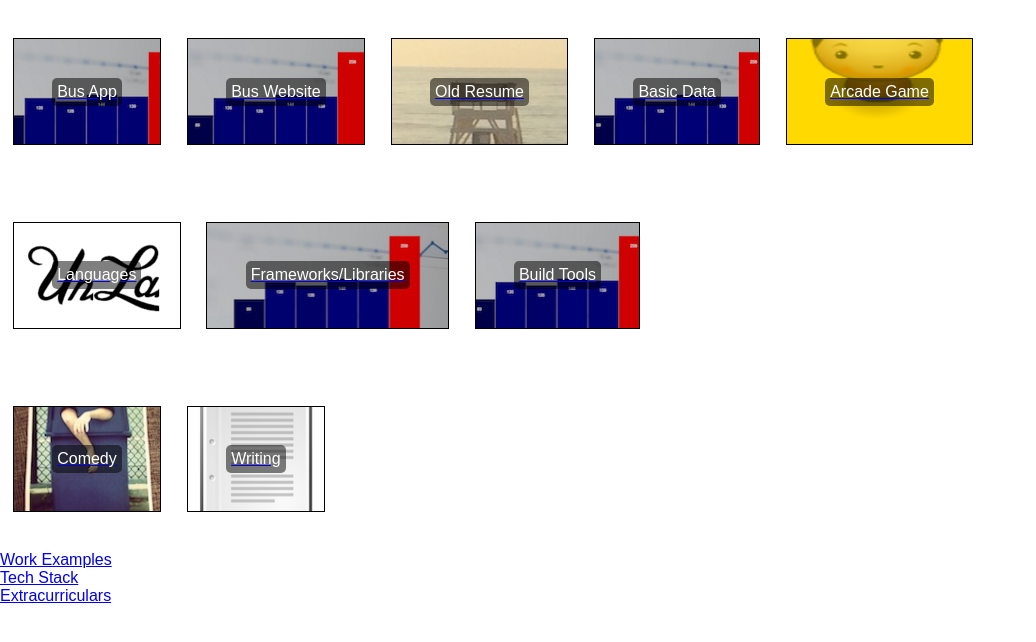
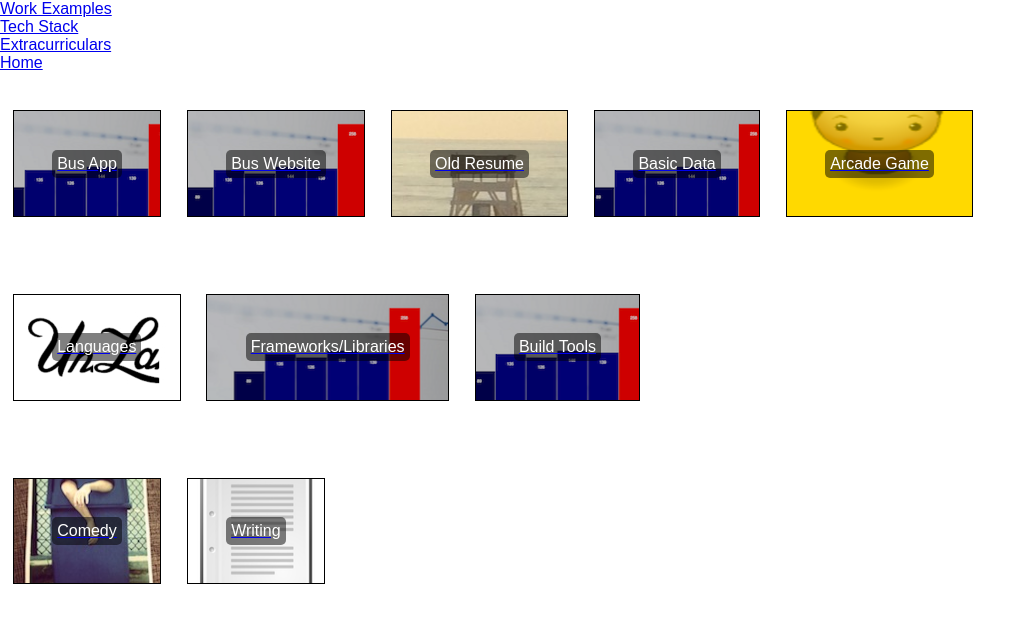
Before and after one commit to jackmasterson/redux-res, a React (Create React App) app: page / in a window 1280 px wide. Shown: the top 642 px of the page, without its empty margins (0-1036 px from the left). Built offline with nearby package versions, Linux system fonts and the light colour scheme.

Commit message:
add route for home; abstract out Launch

```diff
--- /dev/null
+++ b/src/containers/Launch.js
@@ -0,0 +1,72 @@
+import React, { Component } from 'react';
+import { Box } from '../components/Box';
+
+export default class Main extends Component {
+    componentWillMount() {
+        this.data = {
+            works: [{
+                title: 'Bus App',
+                key: 1,
+                class: 'bus-app'
+            }, {
+                title: 'Bus Website',
+                key: 2,
+                class: 'bus-website',
+            }, {
+                title: 'Old Resume',
+                key: 3,
+                class: 'old-resume',
+            }, {
+                title: 'Basic Data',
+                key: 4,
+                class: 'basic-data',
+            }, {
+                title: 'Arcade Game',
+                key: 5,
+                class: 'arcade-game',
+            }],
+            skills: [{
+                title: 'Languages',
+                key: 1,
+                class: 'languages',
+            }, {
+                title: 'Frameworks/Libraries',
+                key: 2,
+                class: 'frameworks'
+            }, {
+                title: 'Build Tools',
+                key: 3,
+                class: 'build-tools'
+            }],
+            extras: [{
+                title: 'Comedy',
+                key: 1,
+                class: 'comedy'
+            }, {
+                title: 'Writing',
+                key: 2,
+                class: 'writing'
+            }]
+        }
+    }
+    render() {
+        let keys = Object.keys(this.data);
+
+        return (
+            <div className="box-wrapper">
+                {keys.map((keyed) =>
+                    <div
+                        key={keyed}
+                        className={keyed}>
+                        {this.data[keyed].map((info) =>
+                            <Box key={info.id}
+                                path={info.path = keyed}
+                                {...info}
+                            />
+                        )}
+                    </div>
+                )}
+            </div>
+        );
+    }
+}
--- a/src/containers/Main.js
+++ b/src/containers/Main.js
@@ -4,70 +4,9 @@ import NavBar from './NavBar';
 import {Routes} from './../routes';
 
 export default class Main extends Component {
-    componentWillMount() {
-        this.data = {
-            works: [{
-                title: 'Bus App',
-                key: 1,
-                class: 'bus-app'
-            }, {
-                title: 'Bus Website',
-                key: 2,
-                class: 'bus-website',
-            }, {
-                title: 'Old Resume',
-                key: 3,
-                class: 'old-resume',
-            }, {
-                title: 'Basic Data',
-                key: 4,
-                class: 'basic-data',
-            }, {
-                title: 'Arcade Game',
-                key: 5,
-                class: 'arcade-game',
-            }],
-            skills: [{
-                title: 'Languages',
-                key: 1,
-                class: 'languages',
-            }, {
-                title: 'Frameworks/Libraries',
-                key: 2,
-                class: 'frameworks'
-            }, {
-                title: 'Build Tools',
-                key: 3,
-                class: 'build-tools'
-            }],
-            extras: [{
-                title: 'Comedy',
-                key: 1,
-                class: 'comedy'
-            }, {
-                title: 'Writing',
-                key: 2,
-                class: 'writing'
-            }]
-        }
-    }
     render() {
-        let keys = Object.keys(this.data);
-
         return (
-            <div className="box-wrapper">
-                {keys.map((keyed) =>
-                <div
-                    key={keyed}
-                    className={keyed}>
-                    {this.data[keyed].map((info) =>
-                        <Box key={info.id}
-                            path={info.path = keyed}
-                            {...info}
-                         />
-                    )}
-                </div>
-                )}
+            <div>
                 <NavBar />
                 <Routes/>
             </div>
--- a/src/containers/NavBar.js
+++ b/src/containers/NavBar.js
@@ -12,6 +12,9 @@ export default class NavBar extends Component {
         }, {
             href: 'extras',
             text: 'Extracurriculars',
+        }, {
+            href: '',
+            text: 'Home',
         }];
     }
     render() {
--- a/src/containers/Skills.js
+++ b/src/containers/Skills.js
@@ -0,0 +1,9 @@
+import React, { Component } from 'react';
+
+export default class Skills extends Component {
+    render() {
+        return (
+            <h1>Skillllzzz</h1>
+        )
+    }
+}
--- a/src/containers/Work.js
+++ b/src/containers/Work.js
@@ -0,0 +1,9 @@
+import React, {Component} from 'react';
+
+export default class Work extends Component {
+    render() {
+        return (
+            <h1>Work work work work work</h1>
+        )
+    }
+}
--- a/src/routes.js
+++ b/src/routes.js
@@ -1,12 +1,15 @@
 import React, {Component} from 'react';
 import { Switch, Route, Link } from 'react-router-dom';
-import SelectedPage from './containers/SelectedPage';
+import Work from './containers/Work';
+import Skills from './containers/Skills';
+import Launch from './containers/Launch';
 
 export const Routes = () => (
     <div >
         <Switch>
-            <Route exact path='/work' component={SelectedPage} />
-            {/* <Route path='/roster/:number' component={Player} /> */}
+            <Route exact path='/' component={Launch} />
+            <Route exact path='/work' component={Work} />
+            <Route exact path='/skills' component={Skills} />
         </Switch>
     </div >
 )
```
